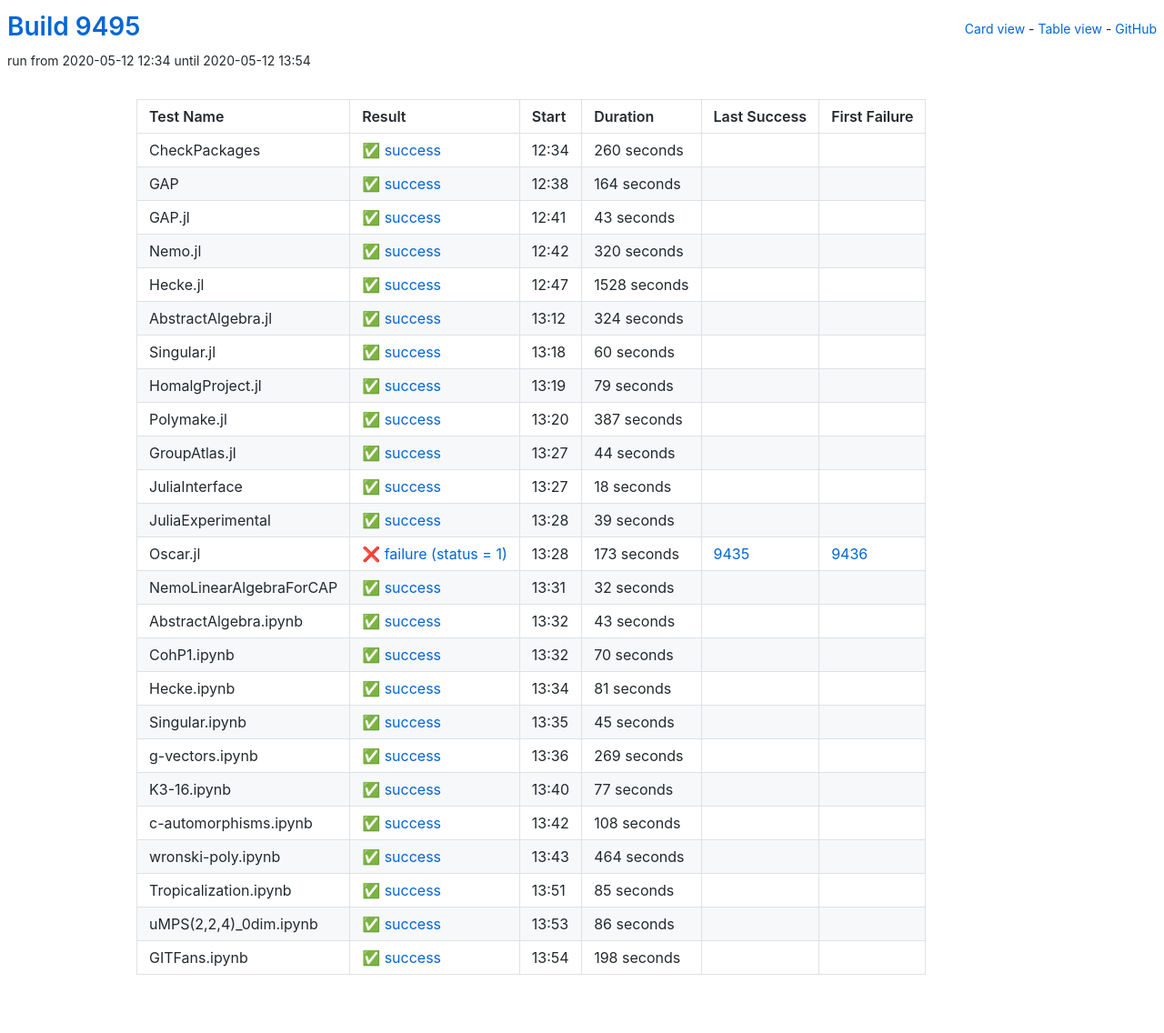
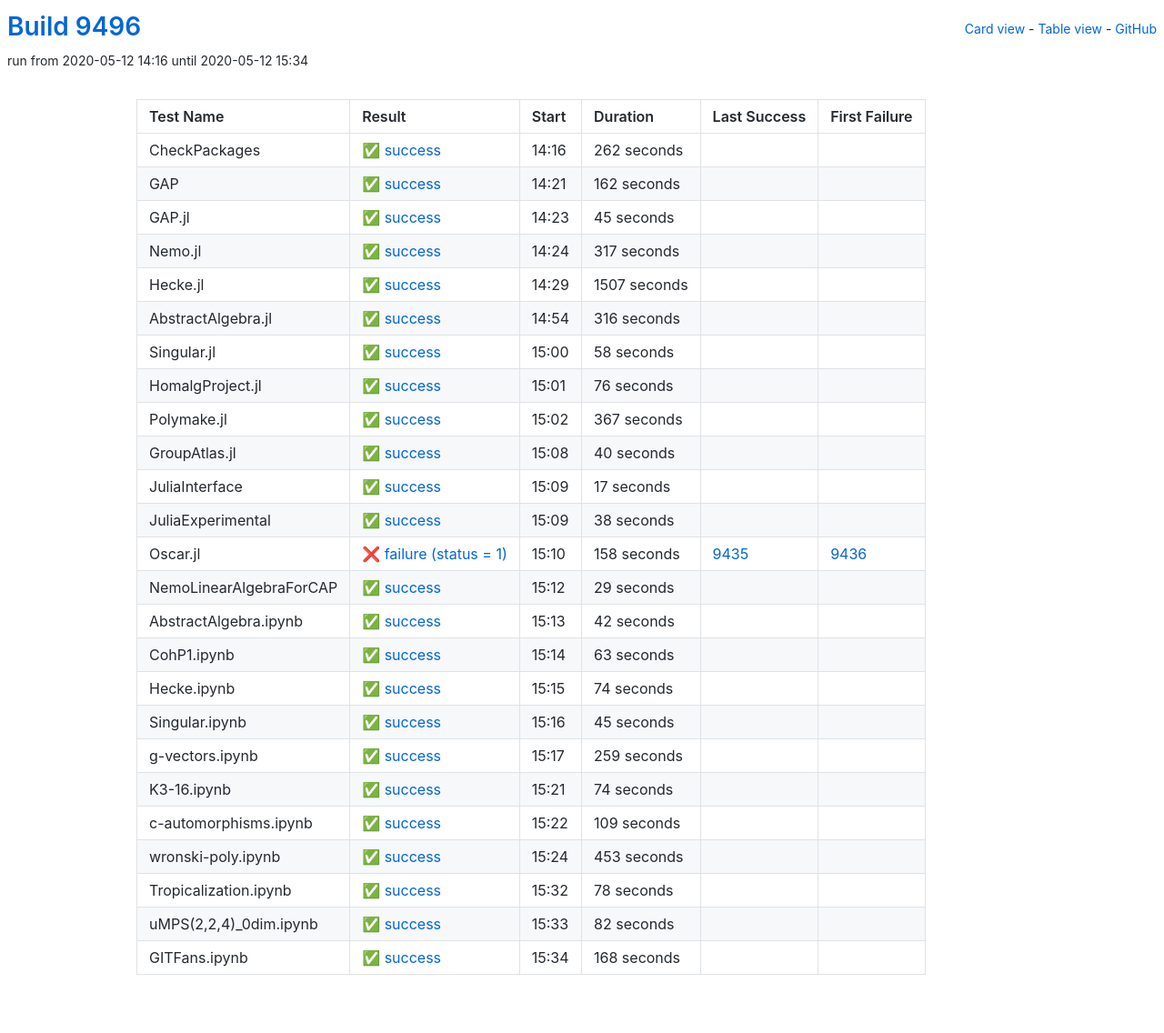
Before and after one commit to oscar-system/oscar-ci-status, a Jekyll site: the page built from table.html, in a window 1280 px wide. Shown: the whole page at 91% size. Built offline with Jekyll 4.4.1, drawn with Linux system fonts in a browser that asks for light colours.

Commit message:
Build 9496

```diff
--- a/_data/ci.yml
+++ b/_data/ci.yml
@@ -1,209 +1,209 @@
-build: 9495
-build_url: https://oscarci.mathematik.uni-kl.de/job/oscar/9495/
+build: 9496
+build_url: https://oscarci.mathematik.uni-kl.de/job/oscar/9496/
 job: oscar
 tests:
-- duration: 260
+- duration: 262
   exitcode: 0
   first_failure: false
   first_failure_url: null
   id: checkpackages
   last_success: false
   last_success_url: null
-  log: https://oscarci.mathematik.uni-kl.de/job/oscar/9495/artifact/logs/build-9495/CheckPackages.log
+  log: https://oscarci.mathematik.uni-kl.de/job/oscar/9496/artifact/logs/build-9496/CheckPackages.log
   name: CheckPackages
-  start: 2020-05-12 12:34
+  start: 2020-05-12 14:16
   status: success
   success: true
-- duration: 164
+- duration: 162
   exitcode: 0
   first_failure: false
   first_failure_url: null
   id: gap
   last_success: false
   last_success_url: null
-  log: https://oscarci.mathematik.uni-kl.de/job/oscar/9495/artifact/logs/build-9495/GAP.log
+  log: https://oscarci.mathematik.uni-kl.de/job/oscar/9496/artifact/logs/build-9496/GAP.log
   name: GAP
-  start: 2020-05-12 12:38
+  start: 2020-05-12 14:21
   status: success
   success: true
-- duration: 43
+- duration: 45
   exitcode: 0
   first_failure: false
   first_failure_url: null
   id: gap-jl
   last_success: false
   last_success_url: null
-  log: https://oscarci.mathematik.uni-kl.de/job/oscar/9495/artifact/logs/build-9495/GAP.jl.log
+  log: https://oscarci.mathematik.uni-kl.de/job/oscar/9496/artifact/logs/build-9496/GAP.jl.log
   name: GAP.jl
-  start: 2020-05-12 12:41
+  start: 2020-05-12 14:23
   status: success
   success: true
-- duration: 320
+- duration: 317
   exitcode: 0
   first_failure: false
   first_failure_url: null
   id: nemo-jl
   last_success: false
   last_success_url: null
-  log: https://oscarci.mathematik.uni-kl.de/job/oscar/9495/artifact/logs/build-9495/Nemo.jl.log
+  log: https://oscarci.mathematik.uni-kl.de/job/oscar/9496/artifact/logs/build-9496/Nemo.jl.log
   name: Nemo.jl
-  start: 2020-05-12 12:42
+  start: 2020-05-12 14:24
   status: success
   success: true
-- duration: 1528
+- duration: 1507
   exitcode: 0
   first_failure: false
   first_failure_url: null
   id: hecke-jl
   last_success: false
   last_success_url: null
-  log: https://oscarci.mathematik.uni-kl.de/job/oscar/9495/artifact/logs/build-9495/Hecke.jl.log
+  log: https://oscarci.mathematik.uni-kl.de/job/oscar/9496/artifact/logs/build-9496/Hecke.jl.log
   name: Hecke.jl
-  start: 2020-05-12 12:47
+  start: 2020-05-12 14:29
   status: success
   success: true
-- duration: 324
+- duration: 316
   exitcode: 0
   first_failure: false
   first_failure_url: null
   id: abstractalgebra-jl
   last_success: false
   last_success_url: null
-  log: https://oscarci.mathematik.uni-kl.de/job/oscar/9495/artifact/logs/build-9495/AbstractAlgebra.jl.log
+  log: https://oscarci.mathematik.uni-kl.de/job/oscar/9496/artifact/logs/build-9496/AbstractAlgebra.jl.log
   name: AbstractAlgebra.jl
-  start: 2020-05-12 13:12
+  start: 2020-05-12 14:54
   status: success
   success: true
-- duration: 60
+- duration: 58
   exitcode: 0
   first_failure: false
   first_failure_url: null
   id: singular-jl
   last_success: false
   last_success_url: null
-  log: https://oscarci.mathematik.uni-kl.de/job/oscar/9495/artifact/logs/build-9495/Singular.jl.log
+  log: https://oscarci.mathematik.uni-kl.de/job/oscar/9496/artifact/logs/build-9496/Singular.jl.log
   name: Singular.jl
-  start: 2020-05-12 13:18
+  start: 2020-05-12 15:00
   status: success
   success: true
-- duration: 79
+- duration: 76
   exitcode: 0
   first_failure: false
   first_failure_url: null
   id: homalgproject-jl
   last_success: false
   last_success_url: null
-  log: https://oscarci.mathematik.uni-kl.de/job/oscar/9495/artifact/logs/build-9495/HomalgProject.jl.log
+  log: https://oscarci.mathematik.uni-kl.de/job/oscar/9496/artifact/logs/build-9496/HomalgProject.jl.log
   name: HomalgProject.jl
-  start: 2020-05-12 13:19
+  start: 2020-05-12 15:01
   status: success
   success: true
-- duration: 387
+- duration: 367
   exitcode: 0
   first_failure: false
   first_failure_url: null
   id: polymake-jl
   last_success: false
   last_success_url: null
-  log: https://oscarci.mathematik.uni-kl.de/job/oscar/9495/artifact/logs/build-9495/Polymake.jl.log
+  log: https://oscarci.mathematik.uni-kl.de/job/oscar/9496/artifact/logs/build-9496/Polymake.jl.log
   name: Polymake.jl
-  start: 2020-05-12 13:20
+  start: 2020-05-12 15:02
   status: success
   success: true
-- duration: 44
+- duration: 40
   exitcode: 0
   first_failure: false
   first_failure_url: null
   id: groupatlas-jl
   last_success: false
   last_success_url: null
-  log: https://oscarci.mathematik.uni-kl.de/job/oscar/9495/artifact/logs/build-9495/GroupAtlas.jl.log
+  log: https://oscarci.mathematik.uni-kl.de/job/oscar/9496/artifact/logs/build-9496/GroupAtlas.jl.log
   name: GroupAtlas.jl
-  start: 2020-05-12 13:27
+  start: 2020-05-12 15:08
   status: success
   success: true
-- duration: 18
+- duration: 17
   exitcode: 0
   first_failure: false
   first_failure_url: null
   id: juliainterface
   last_success: false
   last_success_url: null
-  log: https://oscarci.mathematik.uni-kl.de/job/oscar/9495/artifact/logs/build-9495/JuliaInterface.log
+  log: https://oscarci.mathematik.uni-kl.de/job/oscar/9496/artifact/logs/build-9496/JuliaInterface.log
   name: JuliaInterface
-  start: 2020-05-12 13:27
+  start: 2020-05-12 15:09
   status: success
   success: true
-- duration: 39
+- duration: 38
   exitcode: 0
   first_failure: false
   first_failure_url: null
   id: juliaexperimental
   last_success: false
   last_success_url: null
-  log: https://oscarci.mathematik.uni-kl.de/job/oscar/9495/artifact/logs/build-9495/JuliaExperimental.log
+  log: https://oscarci.mathematik.uni-kl.de/job/oscar/9496/artifact/logs/build-9496/JuliaExperimental.log
   name: JuliaExperimental
-  start: 2020-05-12 13:28
+  start: 2020-05-12 15:09
   status: success
   success: true
-- duration: 173
+- duration: 158
   exitcode: 1
   first_failure: 9436
   first_failure_url: https://oscarci.mathematik.uni-kl.de/job/oscar/9436/
   id: oscar-jl
   last_success: 9435
   last_success_url: https://oscarci.mathematik.uni-kl.de/job/oscar/9435/
-  log: https://oscarci.mathematik.uni-kl.de/job/oscar/9495/artifact/logs/build-9495/Oscar.jl.log
+  log: https://oscarci.mathematik.uni-kl.de/job/oscar/9496/artifact/logs/build-9496/Oscar.jl.log
   name: Oscar.jl
-  start: 2020-05-12 13:28
+  start: 2020-05-12 15:10
   status: failure
   success: false
-- duration: 32
+- duration: 29
   exitcode: 0
   first_failure: false
   first_failure_url: null
   id: nemolinearalgebraforcap
   last_success: false
   last_success_url: null
-  log: https://oscarci.mathematik.uni-kl.de/job/oscar/9495/artifact/logs/build-9495/NemoLinearAlgebraForCAP.log
+  log: https://oscarci.mathematik.uni-kl.de/job/oscar/9496/artifact/logs/build-9496/NemoLinearAlgebraForCAP.log
   name: NemoLinearAlgebraForCAP
-  start: 2020-05-12 13:31
+  start: 2020-05-12 15:12
   status: success
   success: true
-- duration: 43
+- duration: 42
   exitcode: 0
   first_failure: false
   first_failure_url: null
   id: abstractalgebra-ipynb
   last_success: false
   last_success_url: null
-  log: https://oscarci.mathematik.uni-kl.de/job/oscar/9495/artifact/logs/build-9495/AbstractAlgebra.ipynb.log
+  log: https://oscarci.mathematik.uni-kl.de/job/oscar/9496/artifact/logs/build-9496/AbstractAlgebra.ipynb.log
   name: AbstractAlgebra.ipynb
-  start: 2020-05-12 13:32
+  start: 2020-05-12 15:13
   status: success
   success: true
-- duration: 70
+- duration: 63
   exitcode: 0
   first_failure: false
   first_failure_url: null
   id: cohp1-ipynb
   last_success: false
   last_success_url: null
-  log: https://oscarci.mathematik.uni-kl.de/job/oscar/9495/artifact/logs/build-9495/CohP1.ipynb.log
+  log: https://oscarci.mathematik.uni-kl.de/job/oscar/9496/artifact/logs/build-9496/CohP1.ipynb.log
   name: CohP1.ipynb
-  start: 2020-05-12 13:32
+  start: 2020-05-12 15:14
   status: success
   success: true
-- duration: 81
+- duration: 74
   exitcode: 0
   first_failure: false
   first_failure_url: null
   id: hecke-ipynb
   last_success: false
   last_success_url: null
-  log: https://oscarci.mathematik.uni-kl.de/job/oscar/9495/artifact/logs/build-9495/Hecke.ipynb.log
+  log: https://oscarci.mathematik.uni-kl.de/job/oscar/9496/artifact/logs/build-9496/Hecke.ipynb.log
   name: Hecke.ipynb
-  start: 2020-05-12 13:34
+  start: 2020-05-12 15:15
   status: success
   success: true
 - duration: 45
@@ -213,92 +213,92 @@ tests:
   id: singular-ipynb
   last_success: false
   last_success_url: null
-  log: https://oscarci.mathematik.uni-kl.de/job/oscar/9495/artifact/logs/build-9495/Singular.ipynb.log
+  log: https://oscarci.mathematik.uni-kl.de/job/oscar/9496/artifact/logs/build-9496/Singular.ipynb.log
   name: Singular.ipynb
-  start: 2020-05-12 13:35
+  start: 2020-05-12 15:16
   status: success
   success: true
-- duration: 269
+- duration: 259
   exitcode: 0
   first_failure: false
   first_failure_url: null
   id: g-vectors-ipynb
   last_success: false
   last_success_url: null
-  log: https://oscarci.mathematik.uni-kl.de/job/oscar/9495/artifact/logs/build-9495/g-vectors.ipynb.log
+  log: https://oscarci.mathematik.uni-kl.de/job/oscar/9496/artifact/logs/build-9496/g-vectors.ipynb.log
   name: g-vectors.ipynb
-  start: 2020-05-12 13:36
+  start: 2020-05-12 15:17
   status: success
   success: true
-- duration: 77
+- duration: 74
   exitcode: 0
   first_failure: false
   first_failure_url: null
   id: k3-16-ipynb
   last_success: false
   last_success_url: null
-  log: https://oscarci.mathematik.uni-kl.de/job/oscar/9495/artifact/logs/build-9495/K3-16.ipynb.log
+  log: https://oscarci.mathematik.uni-kl.de/job/oscar/9496/artifact/logs/build-9496/K3-16.ipynb.log
   name: K3-16.ipynb
-  start: 2020-05-12 13:40
+  start: 2020-05-12 15:21
   status: success
   success: true
-- duration: 108
+- duration: 109
   exitcode: 0
   first_failure: false
   first_failure_url: null
   id: c-automorphisms-ipynb
   last_success: false
   last_success_url: null
-  log: https://oscarci.mathematik.uni-kl.de/job/oscar/9495/artifact/logs/build-9495/c-automorphisms.ipynb.log
+  log: https://oscarci.mathematik.uni-kl.de/job/oscar/9496/artifact/logs/build-9496/c-automorphisms.ipynb.log
   name: c-automorphisms.ipynb
-  start: 2020-05-12 13:42
+  start: 2020-05-12 15:22
   status: success
   success: true
-- duration: 464
+- duration: 453
   exitcode: 0
   first_failure: false
   first_failure_url: null
   id: wronski-poly-ipynb
   last_success: false
   last_success_url: null
-  log: https://oscarci.mathematik.uni-kl.de/job/oscar/9495/artifact/logs/build-9495/wronski-poly.ipynb.log
+  log: https://oscarci.mathematik.uni-kl.de/job/oscar/9496/artifact/logs/build-9496/wronski-poly.ipynb.log
   name: wronski-poly.ipynb
-  start: 2020-05-12 13:43
+  start: 2020-05-12 15:24
   status: success
   success: true
-- duration: 85
+- duration: 78
   exitcode: 0
   first_failure: false
   first_failure_url: null
   id: tropicalization-ipynb
   last_success: false
   last_success_url: null
-  log: https://oscarci.mathematik.uni-kl.de/job/oscar/9495/artifact/logs/build-9495/Tropicalization.ipynb.log
+  log: https://oscarci.mathematik.uni-kl.de/job/oscar/9496/artifact/logs/build-9496/Tropicalization.ipynb.log
   name: Tropicalization.ipynb
-  start: 2020-05-12 13:51
+  start: 2020-05-12 15:32
   status: success
   success: true
-- duration: 86
+- duration: 82
   exitcode: 0
   first_failure: false
   first_failure_url: null
   id: umps-2-2-4-0dim-ipynb
   last_success: false
   last_success_url: null
-  log: https://oscarci.mathematik.uni-kl.de/job/oscar/9495/artifact/logs/build-9495/uMPS-2-2-4-_0dim.ipynb.log
+  log: https://oscarci.mathematik.uni-kl.de/job/oscar/9496/artifact/logs/build-9496/uMPS-2-2-4-_0dim.ipynb.log
   name: uMPS(2,2,4)_0dim.ipynb
-  start: 2020-05-12 13:53
+  start: 2020-05-12 15:33
   status: success
   success: true
-- duration: 198
+- duration: 168
   exitcode: 0
   first_failure: false
   first_failure_url: null
   id: gitfans-ipynb
   last_success: false
   last_success_url: null
-  log: https://oscarci.mathematik.uni-kl.de/job/oscar/9495/artifact/logs/build-9495/GITFans.ipynb.log
+  log: https://oscarci.mathematik.uni-kl.de/job/oscar/9496/artifact/logs/build-9496/GITFans.ipynb.log
   name: GITFans.ipynb
-  start: 2020-05-12 13:54
+  start: 2020-05-12 15:34
   status: success
   success: true
```
Also changed, not shown: README.md.
